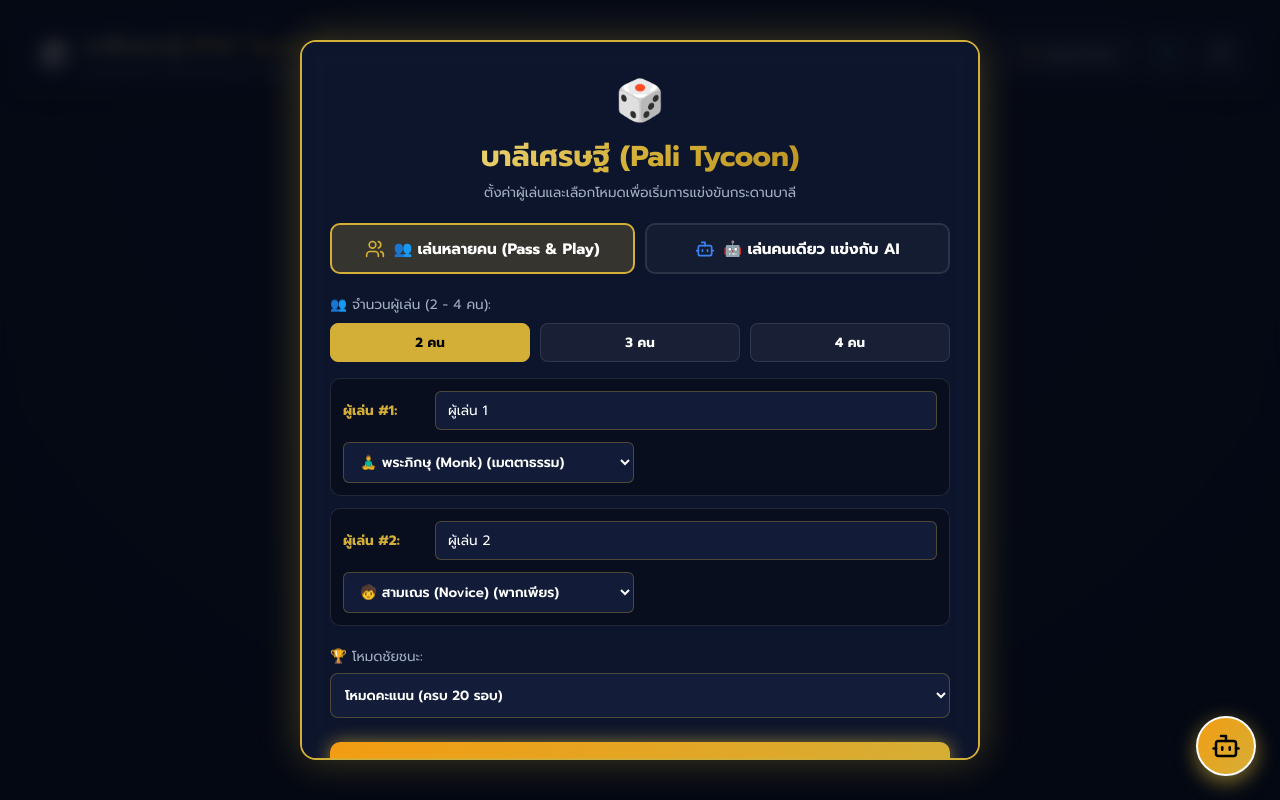
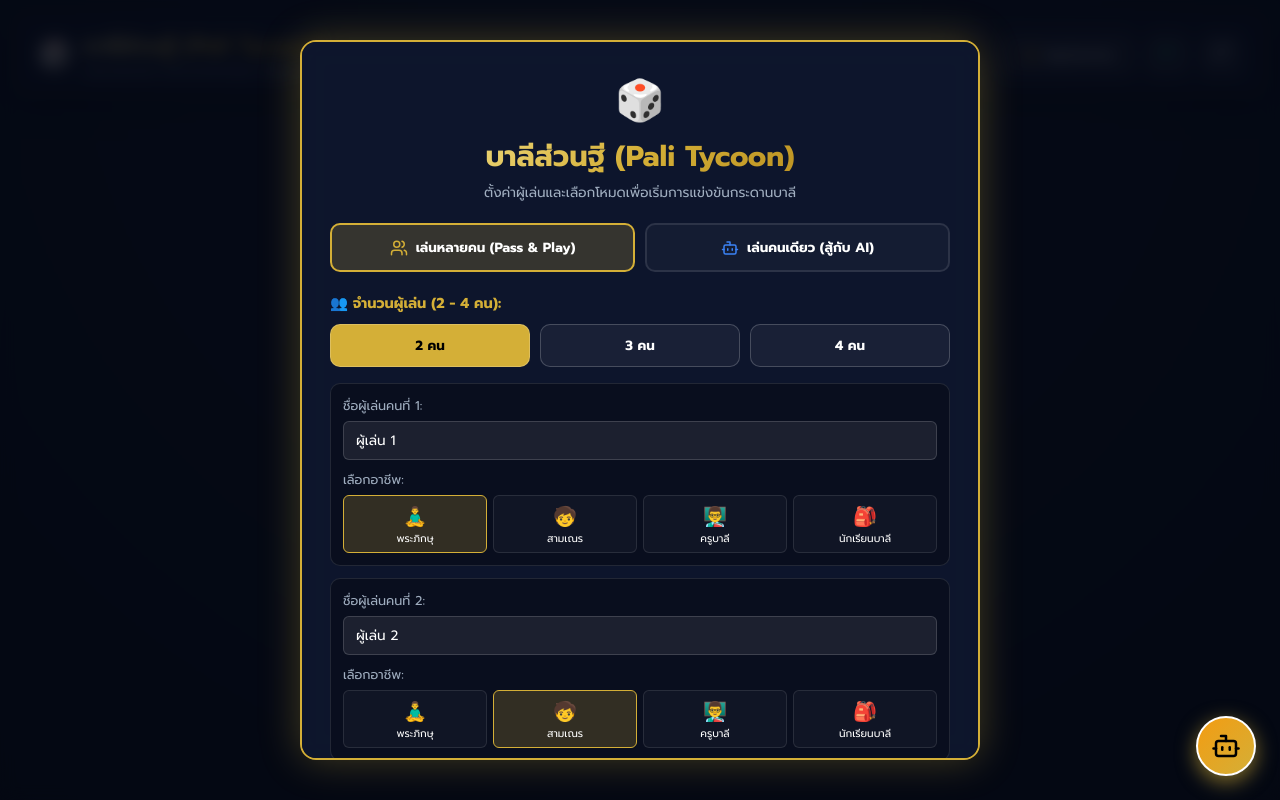
Before and after one commit to purinut357159-droid/pali, a React (Vite) app: page / in a window 1280 px wide. Built offline with nearby package versions, Linux system fonts and the light colour scheme.

Commit message:
Update application title to บาลีส่วนฐี across UI, components, modals, and bot servers

```diff
--- a/api/webhook.js
+++ b/api/webhook.js
@@ -45,7 +45,7 @@ async function replyLineMessage(replyToken, messages) {
 
 export default async function handler(req, res) {
   if (req.method === 'GET') {
-    return res.status(200).send('Pali Tycoon LINE Webhook Pali Grammar API Active!');
+    return res.status(200).send('Pali Tycoon (บาลีส่วนฐี) LINE Webhook API Active!');
   }
 
   if (req.method === 'POST') {
@@ -102,7 +102,7 @@ export default async function handler(req, res) {
         } else {
           await replyLineMessage(replyToken, {
             type: 'text',
-            text: '🙏 เจริญพร! พิมพ์ "สุ่มคำถาม" เพื่อทำข้อสอบบาลีไวยากรณ์ล้วน 100% ครับ',
+            text: '🙏 เจริญพร! ยินดีต้อนรับสู่ บาลีส่วนฐี พิมพ์ "สุ่มคำถาม" เพื่อทำข้อสอบบาลีไวยากรณ์ครับ',
           });
         }
       }
--- a/index.html
+++ b/index.html
@@ -4,9 +4,9 @@
     <meta charset="UTF-8" />
     <link rel="icon" type="image/svg+xml" href="/vite.svg" />
     <meta name="viewport" content="width=device-width, initial-scale=1.0" />
-    <meta name="description" content="บาลีเศรษฐี (Pali Tycoon) - เกมกระดานพิชิตวิชาบาลี ครอบครองวิชา อัปเกรดสำนักเรียน ทบทวนด้วยระบบ Spaced Repetition มุ่งสู่ความเป็นมหาเปรียญ" />
+    <meta name="description" content="บาลีส่วนฐี (Pali Tycoon) - เกมกระดานพิชิตวิชาบาลี ครอบครองวิชา อัปเกรดสำนักเรียน ทบทวนด้วยระบบ Spaced Repetition มุ่งสู่ความเป็นมหาเปรียญ" />
     <meta name="theme-color" content="#090e1a" />
-    <title>บาลีเศรษฐี (Pali Tycoon) - เกมกระดานพิชิตวิชาบาลี</title>
+    <title>บาลีส่วนฐี (Pali Tycoon) - เกมกระดานพิชิตวิชาบาลี</title>
   </head>
   <body>
     <div id="root"></div>
--- a/src/App.tsx
+++ b/src/App.tsx
@@ -85,7 +85,7 @@ export const App: React.FC = () => {
       id: `p_${idx + 1}`,
       name: cfg.name,
       character: cfg.character,
-      wisdomPoints: 2000, // เท่ากันทุกคน 2000 แต้มเมื่อเริ่มเกม
+      wisdomPoints: 2000,
       position: 0,
       isAi: cfg.isAi,
       aiDifficulty: 'medium',
@@ -116,7 +116,7 @@ export const App: React.FC = () => {
       askedQuestionIds: [],
     });
 
-    addLog(`🎲 เริ่มเกมบาลีเศรษฐี (${configs.length} ผู้เล่น)! ผู้เล่นทุกคนเริ่มด้วย 2,000 แต้มปัญญาเท่ากัน`, 'success');
+    addLog(`🎲 เริ่มเกมบาลีส่วนฐี (${configs.length} ผู้เล่น)! ผู้เล่นทุกคนเริ่มด้วย 2,000 แต้มปัญญาเท่ากัน`, 'success');
   };
 
   const hasColorGroupMonopoly = (tiles: BoardTile[], playerId: string, category?: SubjectCategory): boolean => {
--- a/src/components/CharacterSelectModal.tsx
+++ b/src/components/CharacterSelectModal.tsx
@@ -16,12 +16,10 @@ interface Props {
 export const CharacterSelectModal: React.FC<Props> = ({ onStartGame }) => {
   const [playType, setPlayType] = useState<'ai' | 'pass_play'>('pass_play');
 
-  // Single Player (vs AI) setup
   const [singlePlayerName, setSinglePlayerName] = useState<string>('ท่าน (ผู้เล่น 1)');
   const [singleCharId, setSingleCharId] = useState<string>('monk');
   const [aiCount, setAiCount] = useState<number>(2);
 
-  // Multiplayer (Pass & Play) setup for 2-4 human players
   const [humanPlayerCount, setHumanPlayerCount] = useState<number>(2);
   const [multiplayerConfig, setMultiplayerConfig] = useState<{ name: string; charId: string }[]>([
     { name: 'ผู้เล่น 1', charId: 'monk' },
@@ -30,7 +28,7 @@ export const CharacterSelectModal: React.FC<Props> = ({ onStartGame }) => {
     { name: 'ผู้เล่น 4', charId: 'student' },
   ]);
 
-  const [gameMode, setGameMode] = useState<GameMode>('points');
+  const [gameMode] = useState<GameMode>('points');
   const [rounds] = useState<number>(20);
 
   const handleMultiNameChange = (index: number, name: string) => {
@@ -66,7 +64,6 @@ export const CharacterSelectModal: React.FC<Props> = ({ onStartGame }) => {
         });
       }
     } else {
-      // Pass & Play mode
       for (let i = 0; i < humanPlayerCount; i++) {
         const conf = multiplayerConfig[i];
         const char = CHARACTERS.find((c) => c.id === conf.charId) || CHARACTERS[i % CHARACTERS.length];
@@ -98,14 +95,13 @@ export const CharacterSelectModal: React.FC<Props> = ({ onStartGame }) => {
         <div style={{ textAlign: 'center', marginBottom: '20px' }}>
           <span style={{ fontSize: '2.5rem' }}>🎲</span>
           <h1 className="gold-gradient-text" style={{ fontSize: '1.8rem', margin: '4px 0' }}>
-            บาลีเศรษฐี (Pali Tycoon)
+            บาลีส่วนฐี (Pali Tycoon)
           </h1>
           <p style={{ fontSize: '0.85rem', color: 'var(--text-muted)' }}>
             ตั้งค่าผู้เล่นและเลือกโหมดเพื่อเริ่มการแข่งขันกระดานบาลี
           </p>
         </div>
 
-        {/* Play Type Selector Tab */}
         <div style={{ display: 'grid', gridTemplateColumns: '1fr 1fr', gap: '10px', marginBottom: '20px' }}>
           <button
             onClick={() => setPlayType('pass_play')}
@@ -121,13 +117,11 @@ export const CharacterSelectModal: React.FC<Props> = ({ onStartGame }) => {
               alignItems: 'center',
               justifyContent: 'center',
               gap: '8px',
-              fontSize: '0.95rem',
             }}
           >
-            <Users size={20} color="var(--primary-gold)" />
-            👥 เล่นหลายคน (Pass & Play)
+            <Users size={18} color="var(--primary-gold)" />
+            เล่นหลายคน (Pass & Play)
           </button>
-
           <button
             onClick={() => setPlayType('ai')}
             style={{
@@ -142,102 +136,101 @@ export const CharacterSelectModal: React.FC<Props> = ({ onStartGame }) => {
               alignItems: 'center',
               justifyContent: 'center',
               gap: '8px',
-              fontSize: '0.95rem',
             }}
           >
-            <Bot size={20} color="#3b82f6" />
-            🤖 เล่นคนเดียว แข่งกับ AI
+            <Bot size={18} color="#3b82f6" />
+            เล่นคนเดียว (สู้กับ AI)
           </button>
         </div>
 
-        {/* Multiplayer Pass & Play Config */}
         {playType === 'pass_play' ? (
           <div style={{ marginBottom: '20px' }}>
-            <label style={{ fontSize: '0.85rem', color: 'var(--text-muted)', display: 'block', marginBottom: '8px' }}>
+            <h3 style={{ fontSize: '0.9rem', color: 'var(--primary-gold)', marginBottom: '10px' }}>
               👥 จำนวนผู้เล่น (2 - 4 คน):
-            </label>
+            </h3>
             <div style={{ display: 'flex', gap: '10px', marginBottom: '16px' }}>
-              {[2, 3, 4].map((num) => (
+              {[2, 3, 4].map((count) => (
                 <button
-                  key={num}
-                  onClick={() => setHumanPlayerCount(num)}
+                  key={count}
+                  onClick={() => setHumanPlayerCount(count)}
+                  className="secondary-button"
                   style={{
                     flex: 1,
-                    padding: '8px',
-                    borderRadius: '8px',
-                    border: `1px solid ${humanPlayerCount === num ? 'var(--primary-gold)' : 'rgba(255,255,255,0.1)'}`,
-                    background: humanPlayerCount === num ? 'var(--primary-gold)' : 'rgba(255,255,255,0.05)',
-                    color: humanPlayerCount === num ? '#000' : '#fff',
+                    background: humanPlayerCount === count ? 'var(--primary-gold)' : 'rgba(255,255,255,0.05)',
+                    color: humanPlayerCount === count ? '#000' : '#fff',
                     fontWeight: 700,
-                    cursor: 'pointer',
                   }}
                 >
-                  {num} คน
+                  {count} คน
                 </button>
               ))}
             </div>
 
-            {/* Individual Human Player Card Customizers */}
             <div style={{ display: 'flex', flexDirection: 'column', gap: '12px' }}>
               {Array.from({ length: humanPlayerCount }).map((_, idx) => (
                 <div
                   key={idx}
                   style={{
                     background: 'rgba(0,0,0,0.3)',
+                    padding: '12px',
+                    borderRadius: '10px',
                     border: '1px solid rgba(255,255,255,0.1)',
-                    borderRadius: '10px',
-                    padding: '12px',
                   }}
                 >
-                  <div style={{ display: 'flex', gap: '12px', alignItems: 'center', flexWrap: 'wrap' }}>
-                    <span style={{ fontSize: '0.85rem', fontWeight: 700, color: 'var(--primary-gold)', minWidth: '80px' }}>
-                      ผู้เล่น #{idx + 1}:
-                    </span>
+                  <label style={{ fontSize: '0.8rem', color: 'var(--text-muted)', display: 'block', marginBottom: '6px' }}>
+                    ชื่อผู้เล่นคนที่ {idx + 1}:
+                  </label>
                   <input
                     type="text"
                     value={multiplayerConfig[idx].name}
                     onChange={(e) => handleMultiNameChange(idx, e.target.value)}
-                      placeholder={`ชื่อผู้เล่น ${idx + 1}`}
                     style={{
-                        flex: 1,
+                      width: '100%',
                       padding: '8px 12px',
                       borderRadius: '6px',
-                        background: 'rgba(20, 30, 60, 0.9)',
-                        border: '1px solid var(--border-gold)',
+                      background: 'rgba(255,255,255,0.08)',
+                      border: '1px solid rgba(255,255,255,0.15)',
                       color: '#fff',
                       fontSize: '0.85rem',
+                      marginBottom: '10px',
                     }}
                   />
-                    <select
-                      value={multiplayerConfig[idx].charId}
-                      onChange={(e) => handleMultiCharChange(idx, e.target.value)}
+
+                  <label style={{ fontSize: '0.8rem', color: 'var(--text-muted)', display: 'block', marginBottom: '6px' }}>
+                    เลือกอาชีพ:
+                  </label>
+                  <div style={{ display: 'grid', gridTemplateColumns: 'repeat(4, 1fr)', gap: '6px' }}>
+                    {CHARACTERS.map((char) => (
+                      <button
+                        key={char.id}
+                        onClick={() => handleMultiCharChange(idx, char.id)}
                         style={{
-                        padding: '8px 12px',
+                          padding: '6px',
                           borderRadius: '6px',
-                        background: 'rgba(20, 30, 60, 0.9)',
-                        border: '1px solid var(--border-gold)',
+                          border: `1px solid ${multiplayerConfig[idx].charId === char.id ? 'var(--primary-gold)' : 'rgba(255,255,255,0.1)'}`,
+                          background: multiplayerConfig[idx].charId === char.id ? 'rgba(212,175,55,0.2)' : 'rgba(255,255,255,0.03)',
                           color: '#fff',
-                        fontSize: '0.85rem',
-                        fontWeight: 600,
+                          fontSize: '0.75rem',
+                          cursor: 'pointer',
+                          textAlign: 'center',
                         }}
                       >
-                      {CHARACTERS.map((c) => (
-                        <option key={c.id} value={c.id}>
-                          {c.avatar} {c.name} ({c.skillName})
-                        </option>
+                        <div style={{ fontSize: '1.2rem' }}>{char.avatar}</div>
+                        <div style={{ fontSize: '0.65rem', whiteSpace: 'nowrap', overflow: 'hidden', textOverflow: 'ellipsis' }}>
+                          {char.name.split(' ')[0]}
+                        </div>
+                      </button>
                     ))}
-                    </select>
                   </div>
                 </div>
               ))}
             </div>
           </div>
         ) : (
-          /* Single Player Config */
           <div style={{ marginBottom: '20px' }}>
             <div style={{ marginBottom: '16px' }}>
               <label style={{ fontSize: '0.85rem', color: 'var(--text-muted)', display: 'block', marginBottom: '6px' }}>
-                👤 ชื่อของคุณ:
+                ชื่อของคุณ:
               </label>
               <input
                 type="text"
@@ -245,97 +238,80 @@ export const CharacterSelectModal: React.FC<Props> = ({ onStartGame }) => {
                 onChange={(e) => setSinglePlayerName(e.target.value)}
                 style={{
                   width: '100%',
-                  padding: '10px',
+                  padding: '10px 14px',
                   borderRadius: '8px',
-                  background: 'rgba(20, 30, 60, 0.9)',
-                  border: '1px solid var(--border-gold)',
+                  background: 'rgba(255,255,255,0.08)',
+                  border: '1px solid rgba(255,255,255,0.15)',
                   color: '#fff',
+                  fontSize: '0.9rem',
                 }}
               />
             </div>
 
-            <h3 style={{ fontSize: '0.85rem', color: 'var(--primary-gold)', marginBottom: '8px' }}>
-              เลือกตัวละครของคุณ:
-            </h3>
-            <div style={{ display: 'grid', gridTemplateColumns: 'repeat(auto-fit, minmax(130px, 1fr))', gap: '8px', marginBottom: '16px' }}>
-              {CHARACTERS.map((char) => {
-                const isSelected = char.id === singleCharId;
-                return (
+            <div style={{ marginBottom: '16px' }}>
+              <label style={{ fontSize: '0.85rem', color: 'var(--text-muted)', display: 'block', marginBottom: '6px' }}>
+                จำนวน AI คู่แข่ง (1 - 3 ตัว):
+              </label>
+              <div style={{ display: 'flex', gap: '10px' }}>
+                {[1, 2, 3].map((count) => (
+                  <button
+                    key={count}
+                    onClick={() => setAiCount(count)}
+                    className="secondary-button"
+                    style={{
+                      flex: 1,
+                      background: aiCount === count ? 'var(--primary-gold)' : 'rgba(255,255,255,0.05)',
+                      color: aiCount === count ? '#000' : '#fff',
+                      fontWeight: 700,
+                    }}
+                  >
+                    {count} ตัว
+                  </button>
+                ))}
+              </div>
+            </div>
+
+            <div>
+              <label style={{ fontSize: '0.85rem', color: 'var(--text-muted)', display: 'block', marginBottom: '6px' }}>
+                เลือกอาชีพของคุณ:
+              </label>
+              <div style={{ display: 'grid', gridTemplateColumns: 'repeat(2, 1fr)', gap: '10px' }}>
+                {CHARACTERS.map((char) => (
                   <div
                     key={char.id}
                     onClick={() => setSingleCharId(char.id)}
                     style={{
-                      background: isSelected ? 'rgba(212, 175, 55, 0.2)' : 'rgba(255,255,255,0.03)',
-                      border: `2px solid ${isSelected ? 'var(--primary-gold)' : 'rgba(255,255,255,0.1)'}`,
+                      padding: '12px',
                       borderRadius: '10px',
-                      padding: '10px',
-                      textAlign: 'center',
+                      border: `2px solid ${singleCharId === char.id ? 'var(--primary-gold)' : 'rgba(255,255,255,0.1)'}`,
+                      background: singleCharId === char.id ? 'rgba(212,175,55,0.15)' : 'rgba(255,255,255,0.03)',
                       cursor: 'pointer',
                     }}
                   >
-                    <div style={{ fontSize: '1.8rem' }}>{char.avatar}</div>
-                    <div style={{ fontSize: '0.8rem', fontWeight: 700, color: '#fff' }}>{char.name}</div>
+                    <div style={{ display: 'flex', alignItems: 'center', gap: '8px', marginBottom: '4px' }}>
+                      <span style={{ fontSize: '1.4rem' }}>{char.avatar}</span>
+                      <strong style={{ fontSize: '0.85rem', color: 'var(--primary-gold)' }}>{char.name}</strong>
                     </div>
-                );
-              })}
+                    <p style={{ fontSize: '0.7rem', color: 'var(--text-muted)', margin: 0 }}>
+                      {char.skillDescription}
+                    </p>
                   </div>
-
-            <label style={{ fontSize: '0.85rem', color: 'var(--text-muted)', display: 'block', marginBottom: '6px' }}>
-              🤖 จำนวน AI คู่แข่ง:
-            </label>
-            <select
-              value={aiCount}
-              onChange={(e) => setAiCount(Number(e.target.value))}
-              style={{
-                width: '100%',
-                padding: '10px',
-                borderRadius: '8px',
-                background: 'rgba(20, 30, 60, 0.9)',
-                border: '1px solid var(--border-gold)',
-                color: '#fff',
-                fontWeight: 600,
-              }}
-            >
-              <option value={1}>1 คน (ดวล 1v1)</option>
-              <option value={2}>2 คน (รวมเป็น 3 คน)</option>
-              <option value={3}>3 คน (รวมเป็น 4 คน)</option>
-            </select>
+                ))}
+              </div>
+            </div>
           </div>
         )}
 
-        {/* Win Mode Selector */}
-        <div style={{ marginBottom: '24px' }}>
-          <label style={{ fontSize: '0.85rem', color: 'var(--text-muted)', display: 'block', marginBottom: '6px' }}>
-            🏆 โหมดชัยชนะ:
-          </label>
-          <select
-            value={gameMode}
-            onChange={(e) => setGameMode(e.target.value as GameMode)}
-            style={{
-              width: '100%',
-              padding: '10px',
-              borderRadius: '8px',
-              background: 'rgba(20, 30, 60, 0.9)',
-              border: '1px solid var(--border-gold)',
-              color: '#fff',
-              fontWeight: 600,
-            }}
-          >
-            <option value="points">โหมดคะแนน (ครบ {rounds} รอบ)</option>
-            <option value="monopoly">โหมดครอบครองวิชามากสุด</option>
-            <option value="last_standing">โหมดเหลือผู้เล่นคนสุดท้าย</option>
-          </select>
-        </div>
-
-        {/* Start Game Button */}
+        <div style={{ display: 'flex', justifyContent: 'flex-end', marginTop: '20px' }}>
           <button
             onClick={handleStart}
             className="gold-button pulse-active"
-          style={{ width: '100%', justifyContent: 'center', padding: '14px', fontSize: '1.1rem' }}
+            style={{ width: '100%', padding: '14px', justifyContent: 'center', fontSize: '1.1rem' }}
           >
-          <Play size={22} />
-          เริ่มเกมบาลีเศรษฐี
+            <Play size={20} />
+            เริ่มเข้าสู่กระดานบาลีส่วนฐี
           </button>
+        </div>
       </div>
     </div>
   );
--- a/src/components/ChatWidget.tsx
+++ b/src/components/ChatWidget.tsx
@@ -20,7 +20,7 @@ export const ChatWidget: React.FC = () => {
     {
       id: 'm1',
       sender: 'bot',
-      text: 'เจริญพร! ยินดีต้อนรับสู่ระบบช่วยเหลือ บาลีเศรษฐี (Pali Assistant Bot) มีข้อสงสัยเรื่องไวยากรณ์บาลี หรือต้องการทดสอบความรู้ สามารถพิมพ์ถามได้เลยครับ 🙏',
+      text: 'เจริญพร! ยินดีต้อนรับสู่ระบบช่วยเหลือ บาลีส่วนฐี (Pali Assistant Bot) มีข้อสงสัยเรื่องไวยากรณ์บาลี หรือต้องการทดสอบความรู้ สามารถพิมพ์ถามได้เลยครับ 🙏',
       timestamp: new Date().toLocaleTimeString('th-TH', { hour: '2-digit', minute: '2-digit' }),
     },
   ]);
@@ -70,7 +70,7 @@ export const ChatWidget: React.FC = () => {
 
     if (query.includes('กฎ') || query.includes('กติกา') || query.includes('วิธีเล่น')) {
       return {
-        replyText: '🎲 **กฎกติกาการเล่น บาลีเศรษฐี (Pali Tycoon)**:\n\n1. ทอยลูกเต๋าเดินตามช่อง 40 วิชา\n2. ต้องวิ่งครบรอบ 1 ก่อนจึงจะเริ่มซื้อวิชาได้\n3. ตอบคำถามถูกเพื่อซื้อวิชา หรือตอบถูกขณะตกเมืองคนอื่นเพื่อลดค่าผ่านทาง 50%\n4. ทอยได้ลูกเต๋าคู่ (Doubles) จะได้สิทธิ์ทอยซ้ำ\n5. ตอบผิดข้อสอบจะถูกบันทึกลง "สมุดทบทวน" ให้ฝึกฝนซ้ำแบบ Spaced Repetition',
+        replyText: '🎲 **กฎกติกาการเล่น บาลีส่วนฐี (Pali Tycoon)**:\n\n1. ทอยลูกเต๋าเดินตามช่อง 40 วิชา\n2. ต้องวิ่งครบรอบ 1 ก่อนจึงจะเริ่มซื้อวิชาได้ (รับโบนัสฟรี +500 แต้ม!)\n3. ตอบคำถามถูกเพื่อซื้อวิชา หรือตอบถูกขณะตกเมืองคนอื่นเพื่อลดค่าผ่านทาง 50%\n4. ทอยได้ลูกเต๋าคู่ (Doubles) จะได้สิทธิ์ทอยซ้ำ\n5. ตอบผิดข้อสอบจะถูกบันทึกลง "สมุดทบทวน" ให้ฝึกฝนซ้ำแบบ Spaced Repetition',
       };
     }
 
--- a/src/components/GameHeader.tsx
+++ b/src/components/GameHeader.tsx
@@ -28,7 +28,7 @@ export const GameHeader: React.FC<Props> = ({
           <span style={{ fontSize: '1.8rem' }}>🎲</span>
           <div>
             <h1 className="gold-gradient-text" style={{ fontSize: '1.4rem', fontWeight: 700, margin: 0 }}>
-              บาลีเศรษฐี (Pali Tycoon)
+              บาลีส่วนฐี (Pali Tycoon)
             </h1>
             <p style={{ fontSize: '0.75rem', color: 'var(--text-muted)', margin: 0 }}>
               ครอบครองวิชา อัปเกรดสำนักเรียน พิชิตความเป็น "มหาเปรียญ"
```
Also changed, not shown: 1 other file (tests, documents, lock files or other folders). Lines whose indentation alone changed are shown as unchanged.
